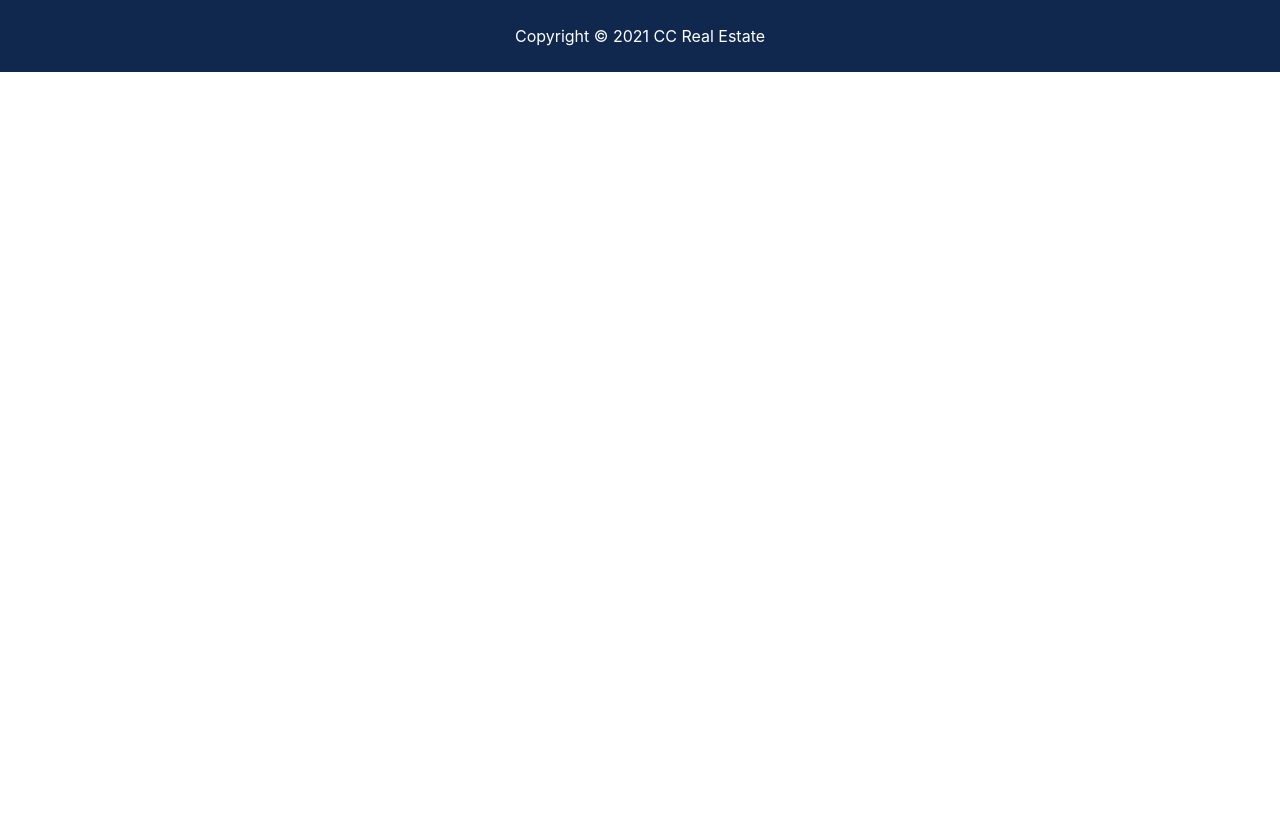
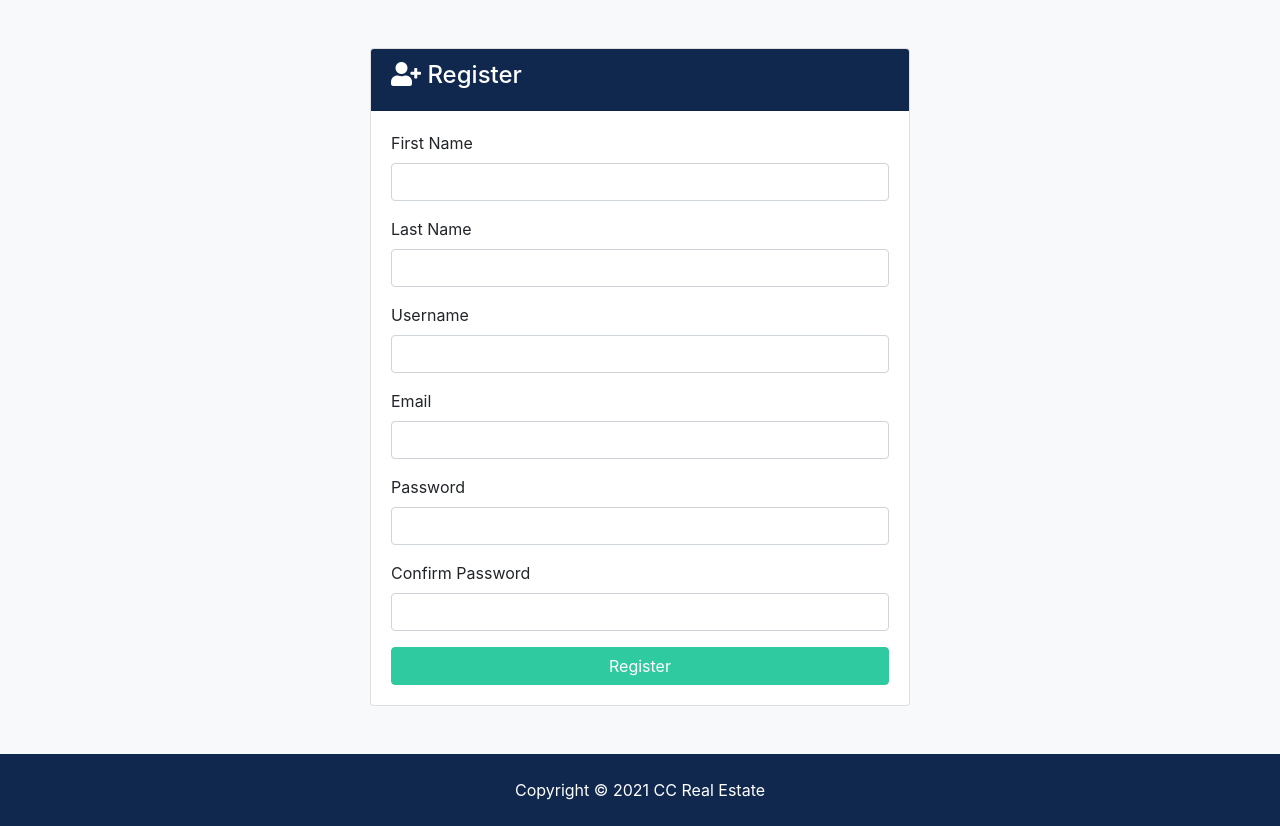
Before and after one commit to sakuyaplus/djangoapp, a Django app: template templates/accounts/register.html in a window 1280 px wide. Shown: the part 128-954 px from the top of the page. Before the commit the page ends 200 px from the top, so only its background shows below. Run offline with Django 3.2, Linux system fonts and the light colour scheme; the template is opened without the code that fills it, so the values that code supplies are empty; some libraries are stand-ins or nearby versions.

Commit message:
message error

```diff
--- a/templates/accounts/register.html
+++ b/templates/accounts/register.html
@@ -4,4 +4,51 @@
 
 {% block content %}
 
+
+  <section id="register" class="bg-light py-5">
+    <div class="container">
+      <div class="row">
+        <div class="col-md-6 mx-auto">
+          <div class="card">
+            <div class="card-header bg-primary text-white">
+              <h4>
+                <i class="fas fa-user-plus"></i> Register</h4>
+            </div>
+            <div class="card-body">
+            {% include 'partials/_alerts.html' %}
+                <form action="{% url 'register'%}" method="POST">
+                {%csrf_token%}
+                  <div class="form-group">
+                  <label for="first_name">First Name</label>
+                  <input type="text" name="first_name" class="form-control" required>
+                </div>
+                <div class="form-group">
+                  <label for="last_name">Last Name</label>
+                  <input type="text" name="last_name" class="form-control" required>
+                </div>
+                <div class="form-group">
+                  <label for="username">Username</label>
+                  <input type="text" name="username" class="form-control" required>
+                </div>
+                <div class="form-group">
+                  <label for="email">Email</label>
+                  <input type="email" name="email" class="form-control" required>
+                </div>
+                <div class="form-group">
+                  <label for="password2">Password</label>
+                  <input type="password" name="password" class="form-control" required>
+                </div>
+                <div class="form-group">
+                  <label for="password">Confirm Password</label>
+                  <input type="password" name="password2" class="form-control" required>
+                </div>
+                <input type="submit" value="Register" class="btn btn-secondary btn-block">
+              </form>
+            </div>
+          </div>
+        </div>
+      </div>
+    </div>
+  </section>
+
 {% endblock %}
--- /dev/null
+++ b/templates/partials/_alerts.html
@@ -0,0 +1,17 @@
+{% if messages%}
+    {% for message in messages %}
+        <div id="message" class="container">
+            <div class="alert alert-{{ message.tags}} alert-dismissible text-center" role="alert">
+                <button type="button" class="close" data-dismiss="alert"<span aria-hidden="true">&times;</span></button>
+                <strong>
+                    {% if message.level == DEFAULT_MESSAGE_LEVELS.ERROR %}
+                        Error:
+                    {% else %}
+                        {{message.tags}}
+                    {% endif %}
+                </strong>
+                {{message}}
+            </div>
+        </div>
+    {%endfor%}
+{%endif%}
--- a/testp/settings.py
+++ b/testp/settings.py
@@ -11,7 +11,7 @@ https://docs.djangoproject.com/en/3.2/ref/settings/
 """
 import os
 from pathlib import Path
-
+from django.contrib import messages
 # Build paths inside the project like this: BASE_DIR / 'subdir'.
 BASE_DIR = Path(__file__).resolve().parent.parent
 
@@ -139,3 +139,7 @@ DEFAULT_AUTO_FIELD = 'django.db.models.BigAutoField'
 
 MEDIA_ROOT =os.path.join(BASE_DIR, 'media')
 MEDIA_URL = '/media/'
+
+MESSAGE_TAGS = {
+    messages.ERROR: 'danger'
+}
--- a/testp/static/js/main.js
+++ b/testp/static/js/main.js
@@ -1,2 +1,5 @@
 const date = new Date();
 document.querySelector('.year').innerHTML = date.getFullYear();
+setTimeout(function(){
+    $('#message').fadeOut('slow')
+},3000)
```
Also changed, not shown: accounts/views.py (+9 -1 lines), templates/accounts/login.html (+32 -0 lines).
